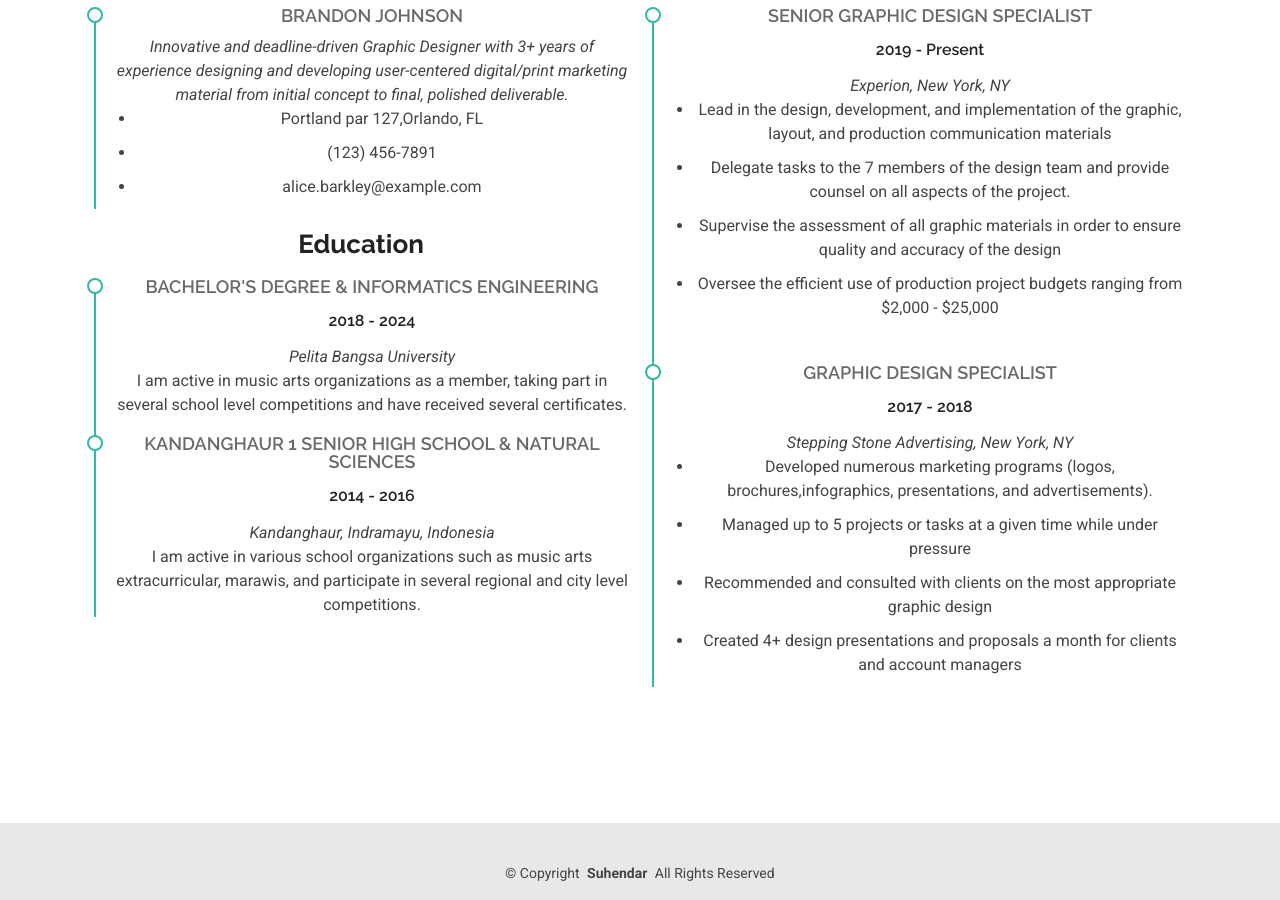
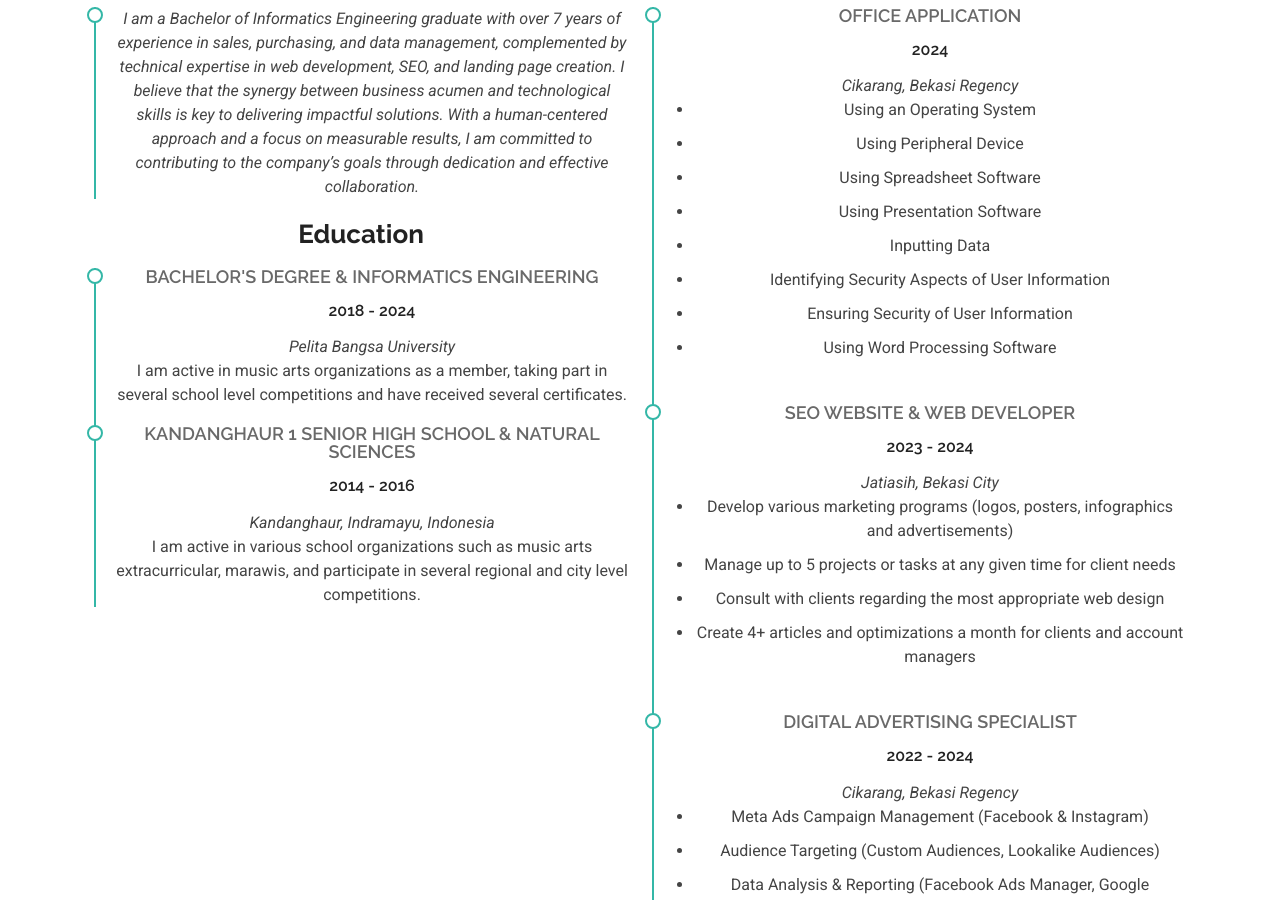
Before and after one commit to Suhendarprogrammer/portfolio, a plain HTML site: page resume.html in a window 1280 px wide. Shown: the part 283-1183 px from the top of the page. Drawn offline with Linux system fonts and the light colour scheme.

Commit message:
update menu

```diff
--- a/resume.html
+++ b/resume.html
@@ -79,13 +79,7 @@
             <div class="col-lg-6" data-aos="fade-up" data-aos-delay="100">
               <h3 class="resume-title">Sumary</h3>
               <div class="resume-item pb-0">
-                <h4>Brandon Johnson</h4>
-                <p><em>Innovative and deadline-driven Graphic Designer with 3+ years of experience designing and developing user-centered digital/print marketing material from initial concept to final, polished deliverable.</em></p>
-                <ul>
-                  <li>Portland par 127,Orlando, FL</li>
-                  <li>(123) 456-7891</li>
-                  <li>alice.barkley@example.com</li>
-                </ul>
+                <p><em>I am a Bachelor of Informatics Engineering graduate with over 7 years of experience in sales, purchasing, and data management, complemented by technical expertise in web development, SEO, and landing page creation. I believe that the synergy between business acumen and technological skills is key to delivering impactful solutions. With a human-centered approach and a focus on measurable results, I am committed to contributing to the company’s goals through dedication and effective collaboration.</em></p>
               </div>
               <!-- Edn Resume Item -->
 
@@ -110,30 +104,51 @@
             <div class="col-lg-6" data-aos="fade-up" data-aos-delay="200">
               <h3 class="resume-title">Professional Experience</h3>
               <div class="resume-item">
-                <h4>Senior graphic design specialist</h4>
-                <h5>2019 - Present</h5>
-                <p><em>Experion, New York, NY </em></p>
+                <h4>Office Application</h4>
+                <h5>2024</h5>
+                <p><em>Cikarang, Bekasi Regency</em></p>
                 <ul>
-                  <li>Lead in the design, development, and implementation of the graphic, layout, and production communication materials</li>
-                  <li>Delegate tasks to the 7 members of the design team and provide counsel on all aspects of the project.</li>
-                  <li>Supervise the assessment of all graphic materials in order to ensure quality and accuracy of the design</li>
-                  <li>Oversee the efficient use of production project budgets ranging from $2,000 - $25,000</li>
+                  <li>Using an Operating System</li>
+                  <li>Using Peripheral Device</li>
+                  <li>Using Spreadsheet Software</li>
+                  <li>Using Presentation Software</li>
+                  <li>Inputting Data</li>
+                  <li>Identifying Security Aspects of User Information</li>
+                  <li>Ensuring Security of User Information</li>
+                  <li>Using Word Processing Software</li>
+                </ul>
+                </div>
+              <!-- Edn Resume Item -->
+
+              <div class="resume-item">
+                <h4>SEO Website & Web Developer</h4>
+                <h5>2023 - 2024</h5>
+                <p><em>Jatiasih, Bekasi City</em></p>
+                <ul>
+                  <li>Develop various marketing programs (logos, posters, infographics and advertisements)</li>
+                  <li>Manage up to 5 projects or tasks at any given time for client needs</li>
+                  <li>Consult with clients regarding the most appropriate web design</li>
+                  <li>Create 4+ articles and optimizations a month for clients and account managers</li>
+                  </ul>
+              </div>
+              <!-- Edn Resume Item -->
+
+              <div class="resume-item">
+                <h4>Digital Advertising Specialist</h4>
+                <h5>2022 - 2024</h5>
+                <p><em>Cikarang, Bekasi Regency</em></p>
+                <ul>
+                  <li>Meta Ads Campaign Management (Facebook & Instagram)</li>
+                  <li>Audience Targeting (Custom Audiences, Lookalike Audiences)</li>
+                  <li>Data Analysis & Reporting (Facebook Ads Manager, Google Analytics)</li>
+                  <li>A/B Testing & Creative Optimization</li>
+                  <li>Budget Management & ROI Optimization</li>
+                  <li>Conversion Tracking & Pixel Setup</li>
+                  <li>Community Collaboration & Blog Monetization Strategies</li>
                 </ul>
               </div>
               <!-- Edn Resume Item -->
 
-              <div class="resume-item">
-                <h4>Graphic design specialist</h4>
-                <h5>2017 - 2018</h5>
-                <p><em>Stepping Stone Advertising, New York, NY</em></p>
-                <ul>
-                  <li>Developed numerous marketing programs (logos, brochures,infographics, presentations, and advertisements).</li>
-                  <li>Managed up to 5 projects or tasks at a given time while under pressure</li>
-                  <li>Recommended and consulted with clients on the most appropriate graphic design</li>
-                  <li>Created 4+ design presentations and proposals a month for clients and account managers</li>
-                </ul>
-              </div>
-              <!-- Edn Resume Item -->
             </div>
           </div>
         </div>
```
Also changed, not shown: contact.html (+8 -1 lines), portfolio.html (+1 -19 lines), services.html (+12 -30 lines).
